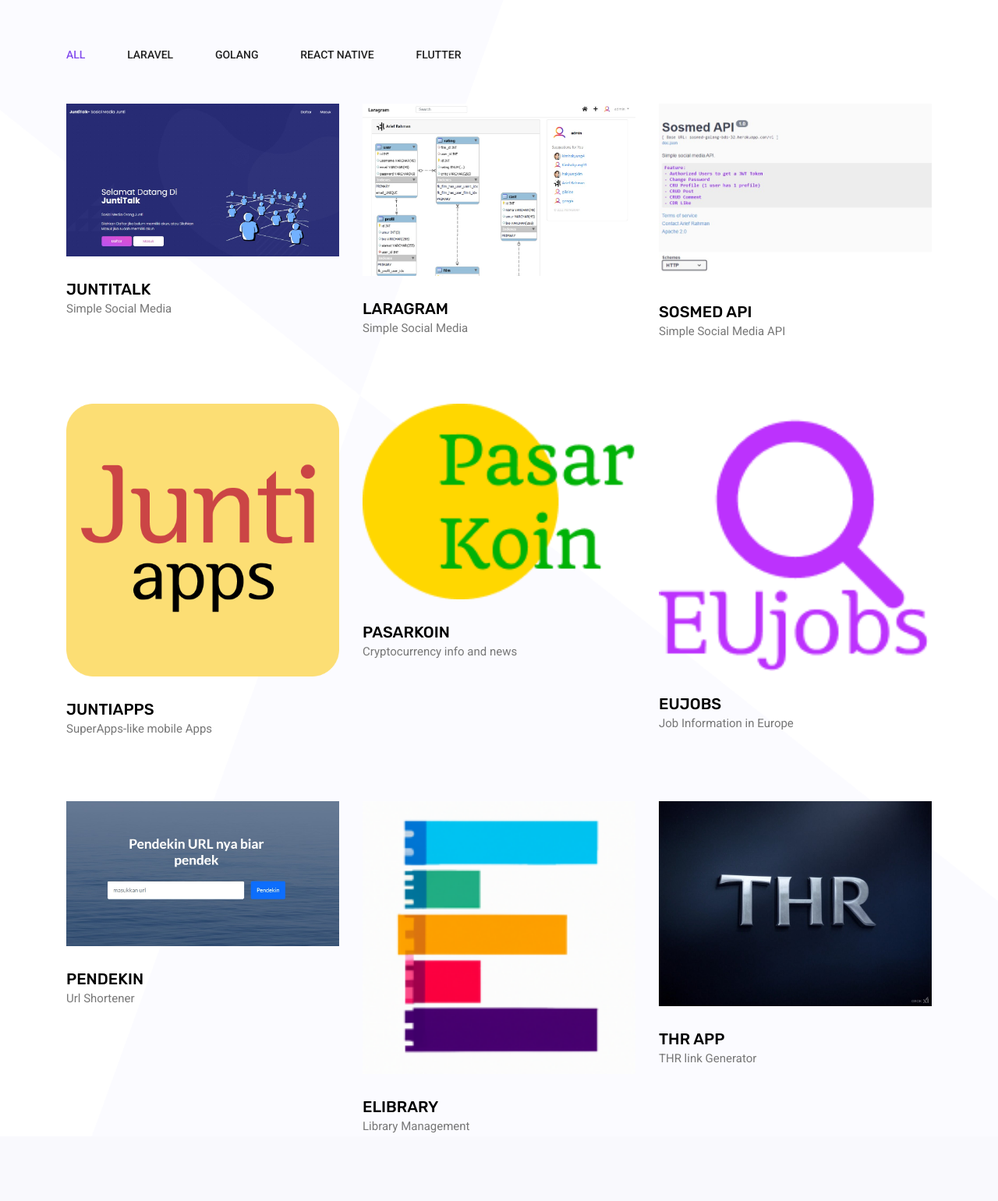
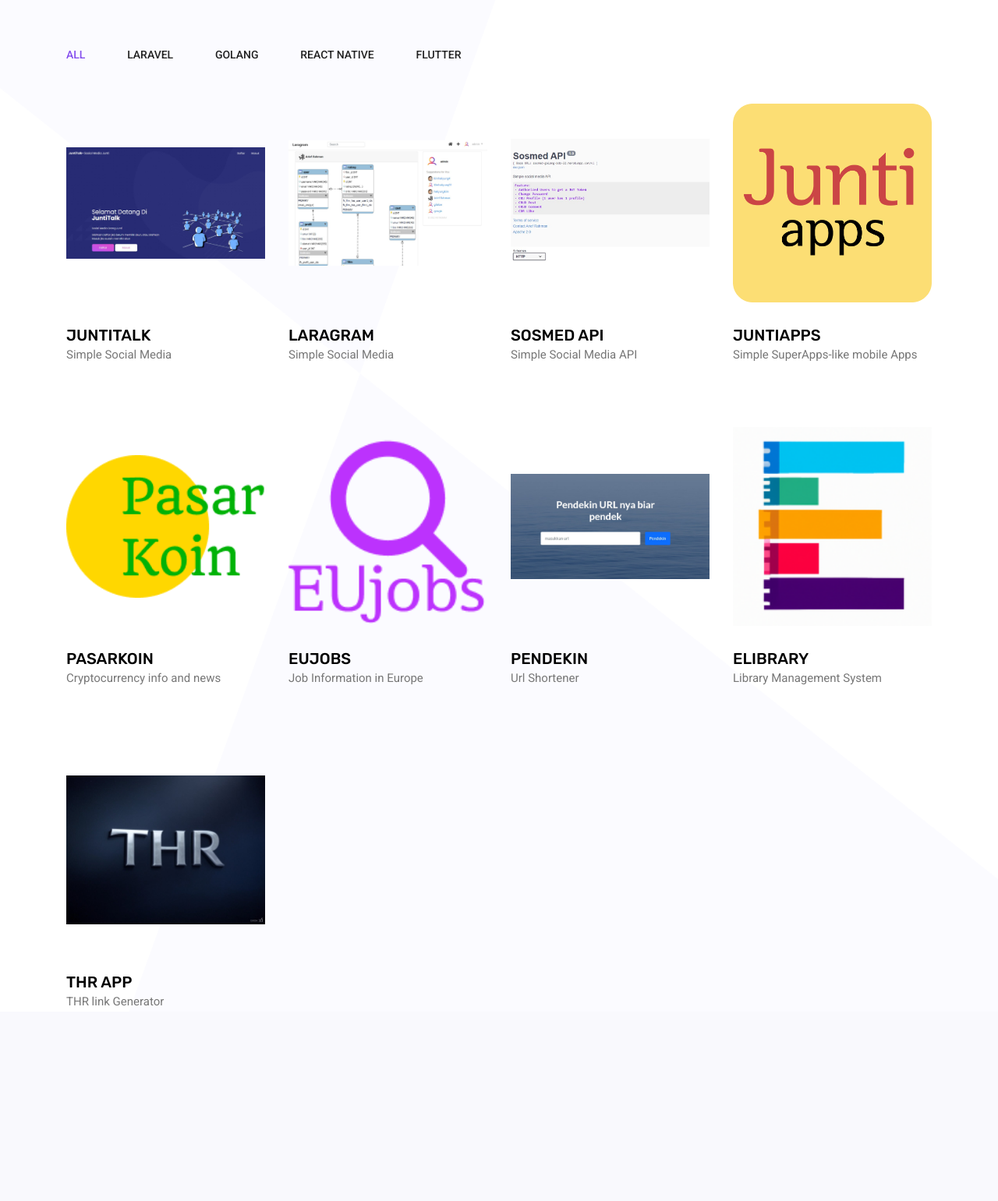
Before and after one commit to juntiapps/portfolio, a plain HTML site: page index.html in a window 1280 px wide. Shown: the part 2220-3761 px from the top of the page at 78% size. Drawn offline with Linux system fonts and the light colour scheme; some packages are replaced by stand-ins of ours.

Commit message:
update list

```diff
--- a/index.html
+++ b/index.html
@@ -81,7 +81,8 @@
         </nav>
       </div>
     </header>
-    <!--================ End Header Area =================--><!--================ Start Home Banner Area =================-->
+    <!--================ End Header Area =================-->
+    <!--================ Start Home Banner Area =================-->
 
     <section class="home_banner_area">
       <div class="banner_inner">
@@ -115,7 +116,8 @@
         </div>
       </div>
     </section>
-    <!--================ End Home Banner Area =================--><!--================ Start About Us Area =================-->
+    <!--================ End Home Banner Area =================-->
+    <!--================ Start About Us Area =================-->
 
     <section class="about_area section_gap" id="about">
       <div class="container">
@@ -145,7 +147,9 @@
         </div>
       </div>
     </section>
-    <!--================ End About Us Area =================--><!--================ Srart Brand Area =================--><!-- <section class="brand_area section_gap_bottom">
+    <!--================ End About Us Area =================-->
+    <!--================ Srart Brand Area =================-->
+    <!-- <section class="brand_area section_gap_bottom">
 		<div class="container">
 			<div class="row justify-content-center">
 				<div class="col-lg-6">
@@ -215,7 +219,7 @@
 						</div>
 					</div>
 				</div>
-				<div class="offset-lg-2 col-lg-4 col-md-6">
+				<div class="offset-lg-2 col-lg-3 col-md-4 col-sm-6">
 					<div class="client-info">
 						<div class="d-flex mb-50">
 							<span class="lage">10</span>
@@ -290,8 +294,8 @@
         </div>
       </div>
     </section>
-    <!--================ End Features Area =================--><!--================Start Portfolio Area =================-->
-
+    <!--================ End Features Area =================-->
+    <!--================Start Portfolio Area =================-->
     <section class="portfolio_area" id="portfolio">
       <div class="container">
         <div class="row">
@@ -313,285 +317,16 @@
         </div>
 
         <div class="filters-content">
-          <div class="row portfolio-grid justify-content-center">
-            <div class="col-lg-4 col-md-6 all laravel">
-              <div class="portfolio_box">
-                <div class="single_portfolio">
-                  <img
-                    alt=""
-                    class="img-fluid w-100 h-100"
-                    src="img/portfolio/p1.jpg"
-                  />
-                  <div class="overlay"></div>
-                </div>
-
-                <div class="short_info">
-                  <h4>
-                    <a href="https://juntitalk.juntiapp.com/">JuntiTalk</a>
-                  </h4>
-
-                  <p>Simple Social Media</p>
-                </div>
-              </div>
-            </div>
-
-            <div class="col-lg-4 col-md-6 all laravel">
-              <div class="portfolio_box">
-                <div class="single_portfolio">
-                  <img
-                    alt=""
-                    class="img-fluid w-100 h-100"
-                    src="img/portfolio/p5.jpg"
-                  />
-                  <div class="overlay"></div>
-                </div>
-
-                <div class="short_info">
-                  <h4><a href="https://laragram.juntiapp.com/">Laragram</a></h4>
-
-                  <p>Simple Social Media</p>
-                </div>
-              </div>
-            </div>
-
-            <div class="col-lg-4 col-md-6 all golang">
-              <div class="portfolio_box">
-                <div class="single_portfolio">
-                  <img
-                    alt=""
-                    class="img-fluid w-100 h-100"
-                    src="img/portfolio/p2.jpg"
-                  />
-                  <div class="overlay"></div>
-                </div>
-
-                <div class="short_info">
-                  <h4>
-                    <a href="https://sosmed-api.juntiapp.com/v1/docs/index.html"
-                      >Sosmed API</a
-                    >
-                  </h4>
-
-                  <p>Simple Social Media API</p>
-                </div>
-              </div>
-            </div>
-
-            <div class="col-lg-4 col-md-6 all rn">
-              <div class="portfolio_box">
-                <div class="single_portfolio">
-                  <img
-                    alt=""
-                    class="img-fluid w-100 h-100"
-                    src="img/portfolio/p3.png"
-                  />
-                  <div class="overlay"></div>
-                </div>
-
-                <div class="short_info">
-                  <h4>
-                    <a href="https://github.com/juntiapps/junti-super-apps"
-                      >JuntiApps</a
-                    >
-                  </h4>
-
-                  <p>SuperApps-like mobile Apps</p>
-                </div>
-              </div>
-            </div>
-
-            <div class="col-lg-4 col-md-6 all rn">
-              <div class="portfolio_box">
-                <div class="single_portfolio">
-                  <img
-                    alt=""
-                    class="img-fluid w-100 h-100"
-                    src="img/portfolio/p6.png"
-                  />
-                  <div class="overlay"></div>
-                </div>
-
-                <div class="short_info">
-                  <h4>
-                    <a
-                      href="https://gitlab.com/ariefrahmanjcc/jccarieffinalproject"
-                      >PasarKoin</a
-                    >
-                  </h4>
-
-                  <p>Cryptocurrency info and news</p>
-                </div>
-              </div>
-            </div>
-
-            <div class="col-lg-4 col-md-6 all flutter">
-              <div class="portfolio_box">
-                <div class="single_portfolio">
-                  <img
-                    alt=""
-                    class="img-fluid w-100 h-100"
-                    src="img/portfolio/eujobs.png"
-                  />
-                  <div class="overlay"></div>
-                </div>
-
-                <div class="short_info">
-                  <h4>
-                    <a
-                      href="https://gitlab.com/ariefrahmanjcc/flutter-jcc2-final-project/-/tree/main/eujobs"
-                      >EUJobs</a
-                    >
-                  </h4>
-
-                  <p>Job Information in Europe</p>
-                </div>
-              </div>
-            </div>
-
-            <div class="col-lg-4 col-md-6 all laravel">
-              <div class="portfolio_box">
-                <div class="single_portfolio">
-                  <img
-                    alt=""
-                    class="img-fluid w-100 h-100"
-                    src="img/portfolio/p7.jpg"
-                  />
-                  <div class="overlay"></div>
-                </div>
-
-                <div class="short_info">
-                  <h4><a href="https://pendekin.juntiapp.com/">Pendekin</a></h4>
-
-                  <p>Url Shortener</p>
-                </div>
-              </div>
-            </div>
-            <div class="col-lg-4 col-md-6 all laravel">
-              <div class="portfolio_box">
-                <div class="single_portfolio">
-                  <img
-                    alt=""
-                    class="img-fluid w-100 h-100"
-                    src="img/portfolio/p8.png"
-                  />
-                  <div class="overlay"></div>
-                </div>
-
-                <div class="short_info">
-                  <h4><a href="https://elibrary.juntiapp.com/">Elibrary</a></h4>
-
-                  <p>Library Management</p>
-                </div>
-              </div>
-            </div>
-            <div class="col-lg-4 col-md-6 all laravel">
-              <div class="portfolio_box">
-                <div class="single_portfolio">
-                  <img
-                    alt=""
-                    class="img-fluid w-100 h-100"
-                    src="img/portfolio/thr.jpg"
-                  />
-                  <div class="overlay"></div>
-                </div>
-
-                <div class="short_info">
-                  <h4><a href="https://thr.juntiapp.com/">THR App</a></h4>
-
-                  <p>THR link Generator</p>
-                </div>
-              </div>
-            </div>
-            <!-- <div class="col-lg-4 col-md-6 all following">
-						<div class="portfolio_box">
-							<div class="single_portfolio">
-								<img class="img-fluid w-100" src="img/portfolio/p6.jpg" alt="">
-								<div class="overlay"></div>
-								<a href="img/portfolio/p5.jpg" class="img-gal">
-									<div class="icon">
-										<span class="lnr lnr-cross"></span>
-									</div>
-								</a>
-							</div>
-							<div class="short_info">
-								<h4><a href="portfolio-details.html">together sign</a></h4>
-								<p>Animated, portfolio</p>
-							</div>
-						</div>
-					</div>
-					<div class="col-lg-4 col-md-6 all upcoming">
-						<div class="portfolio_box">
-							<div class="single_portfolio">
-								<img class="img-fluid w-100" src="img/portfolio/p5.jpg" alt="">
-								<div class="overlay"></div>
-								<a href="img/portfolio/p6.jpg" class="img-gal">
-									<div class="icon">
-										<span class="lnr lnr-cross"></span>
-									</div>
-								</a>
-							</div>
-							<div class="short_info">
-								<h4><a href="portfolio-details.html">multiply fowl</a></h4>
-								<p>Animated, portfolio</p>
-							</div>
-						</div>
-					</div>
-					<div class="col-lg-4 col-md-6 all upcoming following">
-						<div class="portfolio_box">
-							<div class="single_portfolio">
-								<img class="img-fluid w-100" src="img/portfolio/p7.jpg" alt="">
-								<div class="overlay"></div>
-								<a href="img/portfolio/p7.jpg" class="img-gal">
-									<div class="icon">
-										<span class="lnr lnr-cross"></span>
-									</div>
-								</a>
-							</div>
-							<div class="short_info">
-								<h4><a href="portfolio-details.html">green heaven</a></h4>
-								<p>Animated, portfolio</p>
-							</div>
-						</div>
-					</div>
-					<div class="col-lg-4 col-md-6 all following">
-						<div class="portfolio_box">
-							<div class="single_portfolio">
-								<img class="img-fluid w-100" src="img/portfolio/p8.jpg" alt="">
-								<div class="overlay"></div>
-								<a href="img/portfolio/p8.jpg" class="img-gal">
-									<div class="icon">
-										<span class="lnr lnr-cross"></span>
-									</div>
-								</a>
-							</div>
-							<div class="short_info">
-								<h4>fly male</h4>
-								<p>Animated, portfolio</p>
-							</div>
-						</div>
-					</div>
-					<div class="col-lg-4 col-md-6 all upcoming">
-						<div class="portfolio_box">
-							<div class="single_portfolio">
-								<img class="img-fluid w-100" src="img/portfolio/p9.jpg" alt="">
-								<div class="overlay"></div>
-								<a href="img/portfolio/p9.jpg" class="img-gal">
-									<div class="icon">
-										<span class="lnr lnr-cross"></span>
-									</div>
-								</a>
-							</div>
-							<div class="short_info">
-								<h4><a href="portfolio-details.html">season face</a></h4>
-								<p>Animated, portfolio</p>
-							</div>
-						</div>
-					</div> -->
-          </div>
+          <div
+            class="row portfolio-grid justify-content-center"
+            id="portfolio_list"
+          ></div>
         </div>
       </div>
     </section>
-    <!--================End Portfolio Area =================--><!--================ Start Testimonial Area =================--><!-- <div class="testimonial_area section_gap_bottom">
+    <!--================End Portfolio Area =================-->
+    <!--================ Start Testimonial Area =================-->
+    <!-- <div class="testimonial_area section_gap_bottom">
 		<div class="container">
 			<div class="row justify-content-center">
 				<div class="col-lg-8 text-center">
@@ -708,8 +443,9 @@
 				</div>
 			</div>
 		</div>
-	</section> --><!--================ End Newsletter Area =================--><!--================Footer Area =================-->
-
+	</section> -->
+  <!--================ End Newsletter Area =================-->
+  <!--================Footer Area =================-->
     <footer class="footer_area" id="contact">
       <div class="container">
         <div class="row justify-content-center">
@@ -721,13 +457,21 @@
                 <h4>Contact Me</h4>
               </div>
 
-              <div class="footer_social"></div>
+              <div class="footer_social">
+                <a href="https://wa.me/+6289517310268"><i class="fa fa-whatsapp"></i></a>
+                <a href="mailto:arief.rahman.6791"><i class="fa fa-envelope"></i></a>
+              </div>
 
               <div class="footer_logo">
                 <h4>Follow Me</h4>
               </div>
 
-              <div class="footer_social"></div>
+              <div class="footer_social">
+                <a href="https://www.facebook.com/arief.rahman6/"><i class="fa fa-facebook"></i></a>
+                <a href="https://www.instagram.com/ariefrahman.io"><i class="fa fa-instagram"></i></a>
+                <a href="https://www.youtube.com/@juntiapps"><i class="fa fa-youtube"></i></a>
+                <a href="https://www.linkedin.com/in/ariefrahman6"><i class="fa fa-linkedin"></i></a>
+              </div>
             </div>
           </div>
         </div>
@@ -752,7 +496,7 @@
     <script src="js/bootstrap.min.js"></script>
     <script src="js/stellar.js"></script>
     <script src="js/jquery.magnific-popup.min.js"></script>
-    <script src="vendors/nice-select/js/jquery.nice-select.min.js"></script>
+    <script src="vendors/nice-select/js/jquery.nice-select.js"></script>
     <script src="vendors/isotope/imagesloaded.pkgd.min.js"></script>
     <script src="vendors/isotope/isotope-min.js"></script>
     <script src="vendors/owl-carousel/owl.carousel.min.js"></script>
@@ -762,5 +506,93 @@
     <script src="https://maps.googleapis.com/maps/api/js?key=AIzaSyCjCGmQ0Uq4exrzdcL6rvxywDDOvfAu6eE"></script>
     <script src="js/gmaps.min.js"></script>
     <script src="js/theme.js"></script>
+    <script>
+      const data = [
+        {
+          title: "JuntiTalk",
+          description: "Simple Social Media",
+          image: "img/portfolio/p1.jpg",
+          link: "https://juntitalk.juntiapp.com/",
+          class: "laravel",
+        },
+        {
+          title: "Laragram",
+          description: "Simple Social Media",
+          image: "img/portfolio/p5.jpg",
+          link: "https://laragram.juntiapp.com/",
+          class: "laravel",
+        },
+        {
+          title: "Sosmed API",
+          description: "Simple Social Media API",
+          image: "img/portfolio/p2.jpg",
+          link: "https://juntitalk.juntiapp.com/",
+          class: "golang",
+        },
+        {
+          title: "JuntiApps",
+          description: "Simple SuperApps-like mobile Apps",
+          image: "img/portfolio/p3.png",
+          link: "https://github.com/juntiapps/junti-super-apps",
+          class: "rn",
+        },
+        {
+          title: "PasarKoin",
+          description: "Cryptocurrency info and news",
+          image: "img/portfolio/p6.png",
+          link: "https://gitlab.com/ariefrahmanjcc/jccarieffinalproject",
+          class: "rn",
+        },
+        {
+          title: "EUJobs",
+          description: "Job Information in Europe",
+          image: "img/portfolio/eujobs.png",
+          link: "https://gitlab.com/ariefrahmanjcc/flutter-jcc2-final-project/-/tree/main/eujobs",
+          class: "flutter",
+        },
+        {
+          title: "Pendekin",
+          description: "Url Shortener",
+          image: "img/portfolio/p7.jpg",
+          link: "https://pendekin.juntiapp.com/",
+          class: "laravel",
+        },
+        {
+          title: "Elibrary",
+          description: "Library Management System",
+          image: "img/portfolio/p8.png",
+          link: "https://elibrary.juntiapp.com/",
+          class: "laravel",
+        },
+        {
+          title: "THR App",
+          description: "THR link Generator",
+          image: "img/portfolio/thr.jpg",
+          link: "https://thr.juntiapp.com/",
+          class: "laravel",
+        },
+      ];
+      const container = document.getElementById("portfolio_list"); // Pastikan Anda memiliki elemen dengan ID 'container'
+
+      data.forEach((item) => {
+        const div = document.createElement("div");
+        div.className = `col-lg-3 col-md-4 col-sm-6 all ${item.class}`;
+        div.innerHTML = `
+        <div class="portfolio_box">
+            <div class="single_portfolio">
+                <div style="width: 100%; padding-bottom: 100%; position: relative; overflow: hidden;">
+                    <img src="${item.image}" style="position: absolute; width: 100%; height: 100%; object-fit: contain;" />
+                </div>
+                <div class="overlay"></div>
+            </div>
+            <div class="short_info">
+                <h4><a href="${item.link}">${item.title}</a></h4>
+                <p>${item.description}</p>
+            </div>
+        </div>
+    `;
+        container.appendChild(div);
+      });
+    </script>
   </body>
 </html>
```
